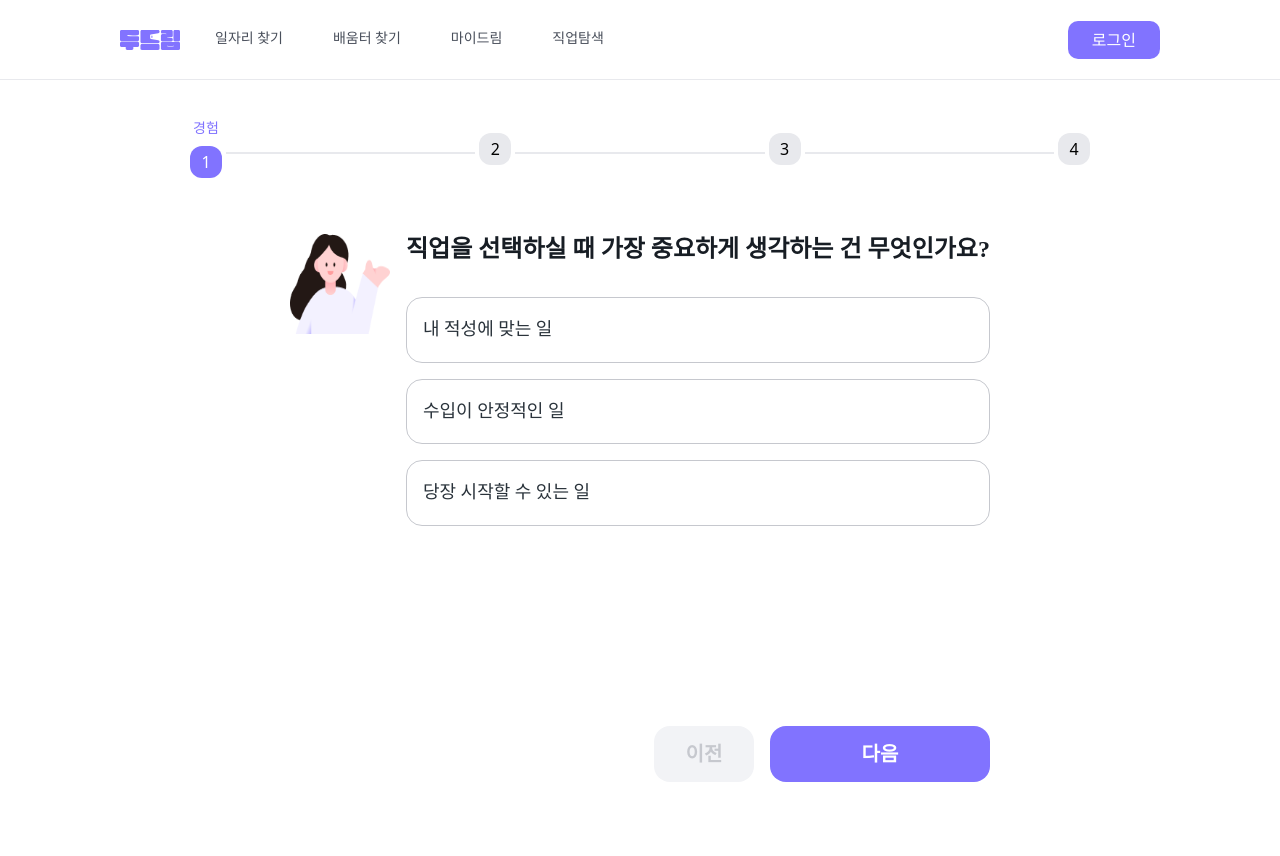
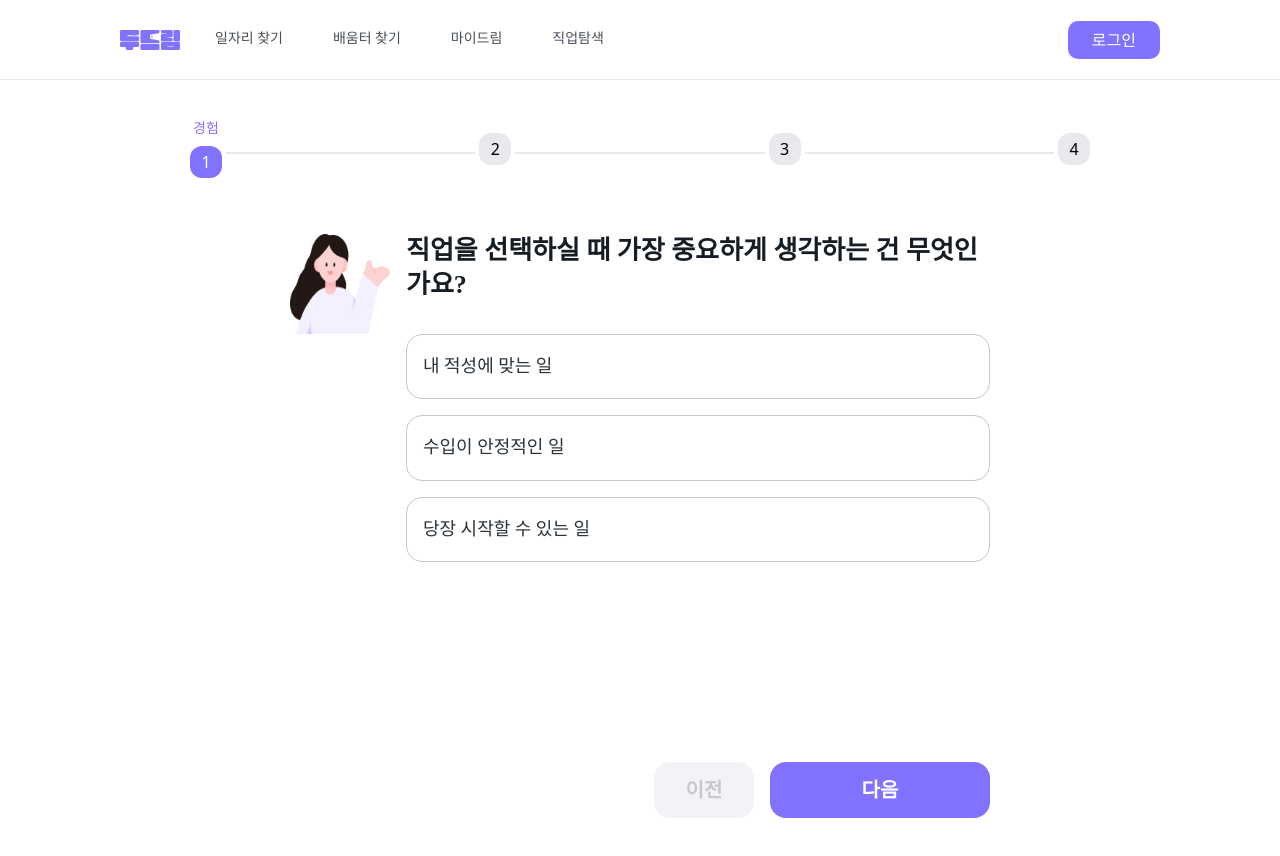
Before and after one commit to pasonneeed/GITenbergn, a React (Vite) app: page /onboard in a window 1280 px wide. Shown: the top 856 px of the page. Built offline with nearby package versions, Linux system fonts and the light colour scheme.

Commit message:
style : [#13] 온보딩 질문 UI 수정

```diff
--- a/src/pages/onboard/components/Questions.tsx
+++ b/src/pages/onboard/components/Questions.tsx
@@ -18,7 +18,7 @@ const Questions = ({ question, options, value, onChange }: QuestionsProps) => {
       />
 
       <div className="flex flex-1 flex-col space-y-8">
-        <h2 className="text-gray-900 font-T04-SB">{question}</h2>
+        <h2 className="text-gray-900 font-T03-SB">{question}</h2>
 
         <OptionSelector options={options} value={value} onChange={onChange} />
       </div>
```
